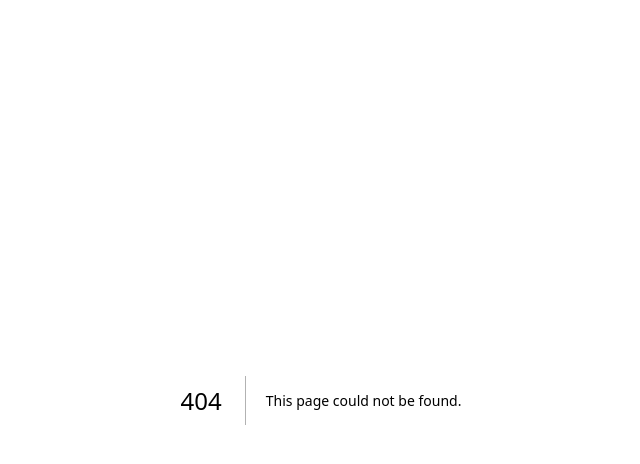
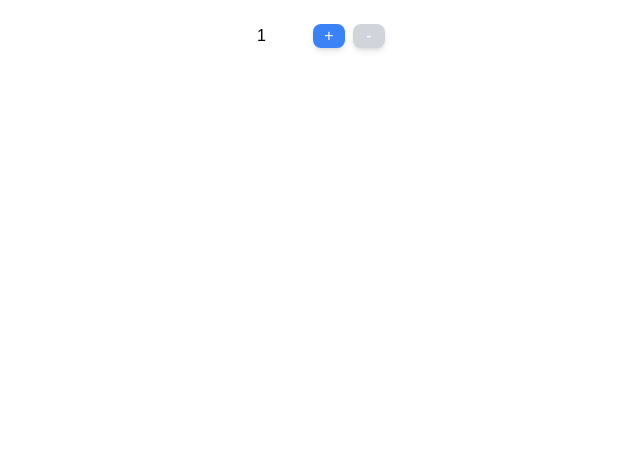
Before and after one commit to SerapisGod/cprg306-assignments, a Next.js app: page /week-4 in a window 1280 px wide. Before the commit this address had no page. Shown: the top 464 px of the page, without its empty margins (319-959 px from the left). Built offline with nearby package versions, Linux system fonts and the light colour scheme.

Commit message:
Week 4 completed

```diff
--- a/app/page.js
+++ b/app/page.js
@@ -7,6 +7,7 @@ export default function Page() {
             <div style={{display: 'flex', flexDirection:'column'}}>
                 <Link href="/week-2">Week 2 Assignment Link</Link>
                 <Link href="/week-3">Week 3 Assignment Link</Link>
+                <Link href="/week-4">Week 4 Assignment Link</Link>
             </div>
         </main>
     );
--- a/app/week-3/item-list.js
+++ b/app/week-3/item-list.js
@@ -3,7 +3,8 @@ import Item from "./item";
 function ItemList(){
     const item1 = {
         name: "milk, 4 L 🥛",
-        quantity: 1, category: "dairy",
+        quantity: 1,
+        category: "dairy",
       };
 
       const item2 = {
--- /dev/null
+++ b/app/week-4/new-item.js
@@ -0,0 +1,23 @@
+"use client";
+import { useState } from "react";
+
+export default function NewItem() {
+
+    const [quantity, setQuantity] = useState(1);
+
+    const increment = () => quantity < 20 && setQuantity(quantity + 1);
+
+    const decrement = () => quantity > 1 && setQuantity(quantity - 1);
+
+    return (
+        <div class="p-2 m-4 bg-white text-white w-36">
+            <div className="flex justify-between">
+                <h1 className="text-black">{quantity}</h1>
+                <div class="flex space-x-2">
+                    <button className="w-8 bg-blue-500 text-white text-semibold rounded-lg shadow-md disabled:bg-gray-300 disabled:cursor-not-allowed" onClick={increment} disabled={quantity === 20}>+</button>
+                    <button className="w-8 bg-blue-500 text-white text-semibold rounded-lg shadow-md disabled:bg-gray-300 disabled:cursor-not-allowed" onClick = {decrement} disabled={quantity === 1}>-</button>
+                </div>
+            </div>
+        </div>
+    );
+}
--- /dev/null
+++ b/app/week-4/page.js
@@ -0,0 +1,14 @@
+"use client";
+
+import { useState } from "react";
+import NewItem from "./new-item";
+
+export default function NewItemPage() {
+    return (
+        <div className="flex justify-center w-full">
+            <div>
+                <NewItem />
+            </div>
+        </div>
+    );
+}
```
